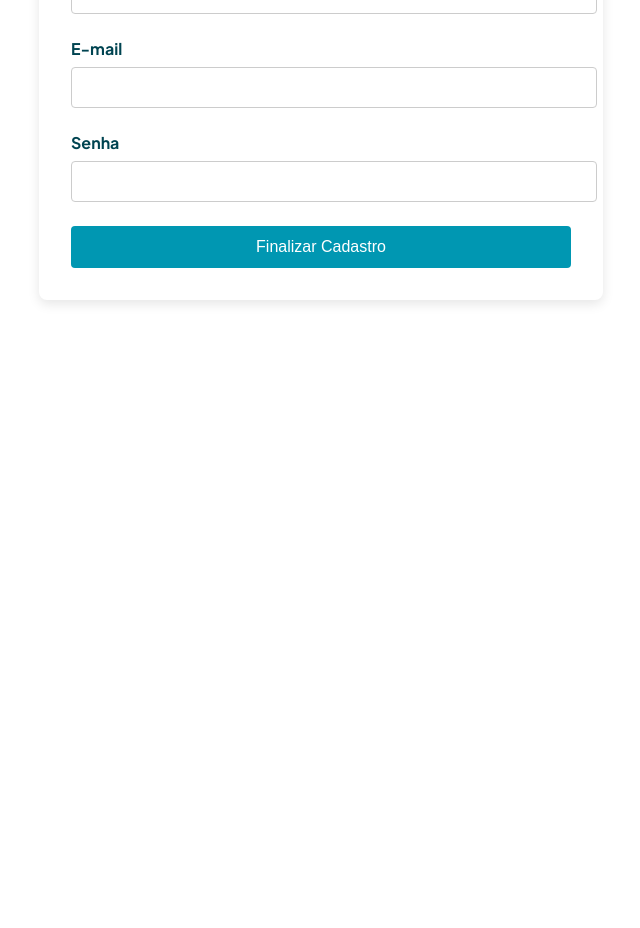
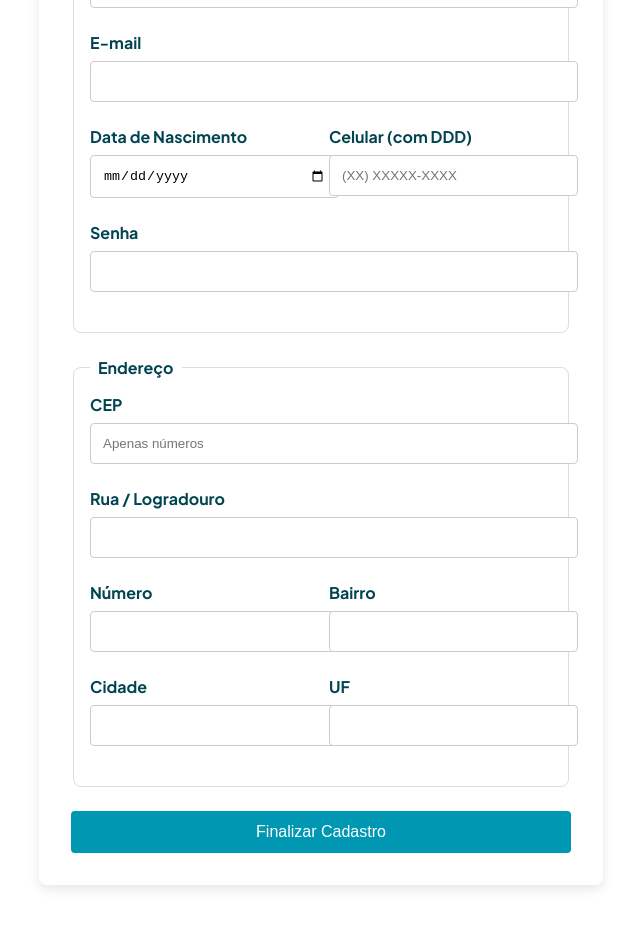
Before and after one commit to SamSteffler/UNIBrik, a Vue app: page /register in a window 1280 px wide. Shown: the part 360-1288 px from the top of the page, without its empty margins (319-959 px from the left). Before the commit the page ends 800 px from the top, so only its background shows below. Built offline with nearby package versions, Linux system fonts and the light colour scheme; what vue3-google-login would draw is missing.

Commit message:
Adicionar novos campos ao registro de usuário e atualizar a interface de cadastro

```diff
--- a/src/views/RegisterView.vue
+++ b/src/views/RegisterView.vue
@@ -1,27 +1,66 @@
 <template>
   <div class="register-container">
     <h2>Crie sua conta</h2>
-    <p v-if="isGoogleRegister">
-      Continue seu cadastro com o Google.
-    </p>
-    <p v-else>Preencha os dados para se cadastrar.</p>
+    <form @submit.prevent="handleRegister">
 
-    <form @submit.prevent="handleRegister">
+      <fieldset>
+        <legend>Dados Pessoais</legend>
         <div class="form-group">
           <label for="name">Nome Completo</label>
           <input type="text" id="name" v-model="form.name" required />
         </div>
-
         <div class="form-group">
           <label for="email">E-mail</label>
           <input type="email" id="email" v-model="form.email" required :disabled="isGoogleRegister" />
         </div>
-
+        <div class="form-row">
+          <div class="form-group">
+            <label for="birth_date">Data de Nascimento</label>
+            <input type="date" id="birth_date" v-model="form.birth_date" />
+          </div>
+          <div class="form-group">
+            <label for="phone">Celular (com DDD)</label>
+            <input type="tel" id="phone" v-model="form.phone" placeholder="(XX) XXXXX-XXXX" />
+          </div>
+        </div>
         <div class="form-group">
           <label for="password">Senha</label>
           <input type="password" id="password" v-model="form.password" :required="!isGoogleRegister" />
           <small v-if="isGoogleRegister">Você não precisará de senha para login com Google.</small>
         </div>
+      </fieldset>
+
+      <fieldset>
+        <legend>Endereço</legend>
+        <div class="form-group">
+          <label for="cep">CEP</label>
+          <input type="text" id="cep" v-model="form.address_cep" @blur="fetchAddressByCep" placeholder="Apenas números" />
+        </div>
+        <div class="form-group">
+          <label for="street">Rua / Logradouro</label>
+          <input type="text" id="street" v-model="form.address_street" />
+        </div>
+        <div class="form-row">
+          <div class="form-group">
+            <label for="number">Número</label>
+            <input type="text" id="number" v-model="form.address_number" />
+          </div>
+          <div class="form-group">
+            <label for="district">Bairro</label>
+            <input type="text" id="district" v-model="form.address_district" />
+          </div>
+        </div>
+        <div class="form-row">
+          <div class="form-group">
+            <label for="city">Cidade</label>
+            <input type="text" id="city" v-model="form.address_city" />
+          </div>
+          <div class="form-group uf-group">
+            <label for="uf">UF</label>
+            <input type="text" id="uf" v-model="form.address_uf" maxlength="2" />
+          </div>
+        </div>
+      </fieldset>
 
       <button type="submit" class="submit-button">Finalizar Cadastro</button>
     </form>
@@ -31,18 +70,26 @@
 <script setup>
 import { ref, onMounted } from 'vue';
 import { useRoute, useRouter } from 'vue-router';
-import authService from '../services/authService'; // 1. Importe o authService
+import authService from '../services/authService';
 
 const route = useRoute();
 const router = useRouter();
 
+// 1. Adicione os novos campos ao 'form' ref
 const form = ref({
   name: '',
   email: '',
   password: '',
-  // Dados do Google, se houver
   google_sub: null,
-  picture: null
+  picture: null,
+  birth_date: '',
+  phone: '',
+  address_cep: '',
+  address_street: '',
+  address_number: '',
+  address_district: '',
+  address_city: '',
+  address_uf: ''
 });
 
 const isGoogleRegister = ref(false);
@@ -57,6 +104,26 @@ onMounted(() => {
     form.value.picture = route.query.picture || null;
   }
 });
+
+
+// 2. (BÔNUS) Função para buscar endereço pelo CEP
+const fetchAddressByCep = async () => {
+  const cep = form.value.address_cep.replace(/\D/g, ''); // Remove caracteres não numéricos
+  if (cep.length === 8) {
+    try {
+      const res = await fetch(`https://viacep.com.br/ws/${cep}/json/`);
+      const data = await res.json();
+      if (!data.erro) {
+        form.value.address_street = data.logradouro;
+        form.value.address_district = data.bairro;
+        form.value.address_city = data.localidade;
+        form.value.address_uf = data.uf;
+      }
+    } catch (error) {
+      console.error("Erro ao buscar CEP:", error);
+    }
+  }
+};
 
 // MODIFICADO: Função de cadastro
 const handleRegister = async () => {
@@ -101,6 +168,27 @@ const handleRegister = async () => {
   border-radius: 8px;
   box-shadow: 0 4px 12px rgba(0,0,0,0.1);
 }
+fieldset {
+  border: 1px solid #ddd;
+  border-radius: 8px;
+  padding: 1rem;
+  margin-bottom: 1.5rem;
+}
+legend {
+  padding: 0 0.5rem;
+  font-weight: bold;
+  color: #004451;
+}
+.form-row {
+  display: flex;
+  gap: 1rem;
+}
+.form-row .form-group {
+  flex: 1;
+}
+.uf-group {
+  flex: 0 0 60px; /* Faz o campo UF ficar menor */
+}
 .form-group {
   margin-bottom: 1.5rem;
 }
```
Also changed, not shown: 2 other files (tests, documents, lock files or other folders). Lines whose indentation alone changed are shown as unchanged.
